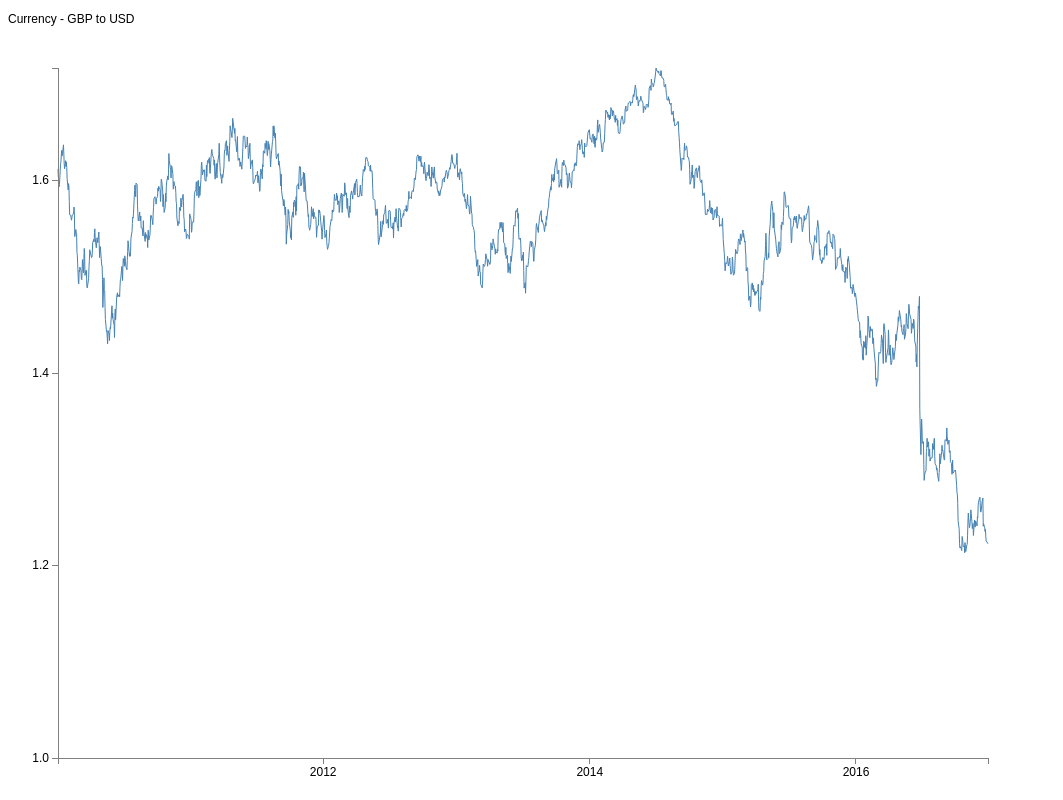
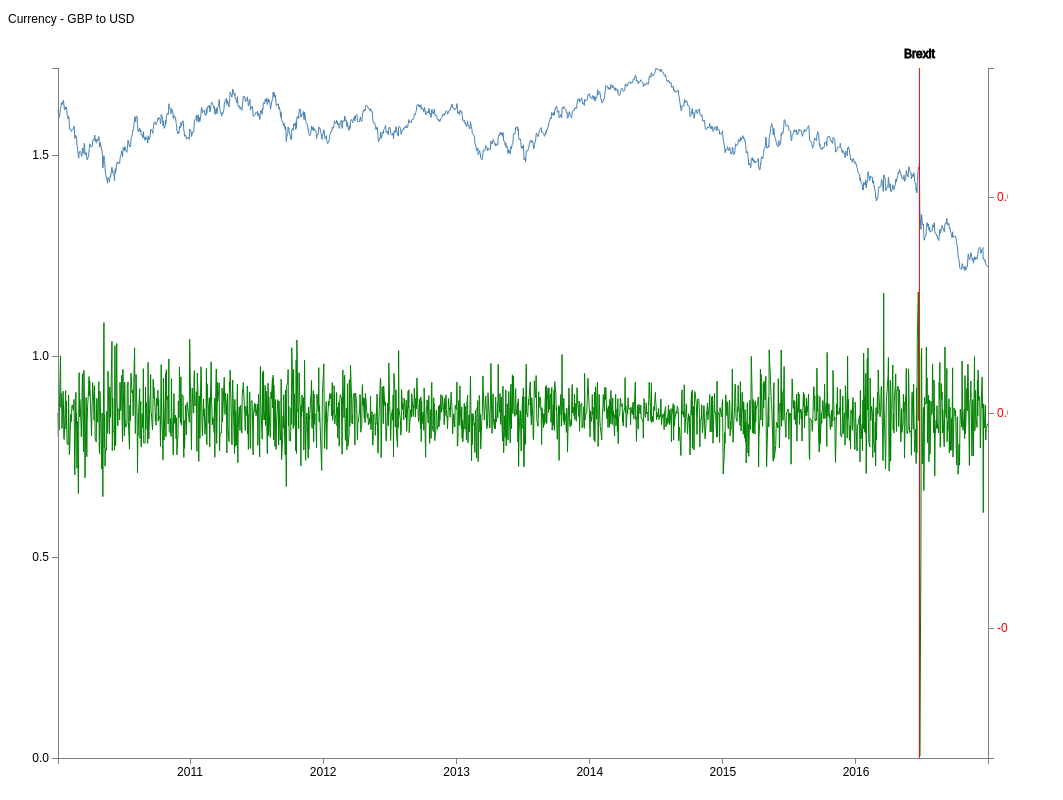
Before and after one commit to cinfwatd/Comp6234D3, a website: page test-jas/Cur_Graph.html in a window 1280 px wide. Shown: the whole page, without its empty margins (0-1063 px from the left). Drawn offline with nearby package versions, Linux system fonts and the light colour scheme; files whose address does not match are found by name.

Commit message:
Added vertical line for brexit date Added second Y-axis with growth rate

```diff
--- a/test-jas/Cur_Graph.html
+++ b/test-jas/Cur_Graph.html
@@ -3,6 +3,7 @@
 <head>
 	<meta name="description" content="Data Viz Group 1"/>
 	<meta charset="utf-8">
+
 	<style> /* set the CSS */
 
 		body {font: 12px Arial;}
@@ -20,7 +21,9 @@
 		    stroke-width: 1;
 		    shape-rendering: crispEdges;
 		}
+
  	</style>
+
 </head>
 <body>
 	<script src="http://d3js.org/d3.v3.min.js"></script>
@@ -36,26 +39,37 @@
 		// Set the ranges
 		var x = d3.time.scale().range([0, width]);
 		var y = d3.scale.linear().range([height, 0]);
+		var y2 = d3.scale.linear().range([height, 0]);
+
 
 		// Define the axes
 		var xAxis = d3.svg.axis()
 			.scale(x)
-		    .orient("bottom").ticks(5);
+		    .orient("bottom");
 
 		var yAxis = d3.svg.axis()
 			.scale(y)
 		    .orient("left").ticks(5);
+
+		var yAxis2 = d3.svg.axis()
+		    .scale(y2)
+		    .orient("right").ticks(5);
 
 		// Define the line
 		var valueline = d3.svg.line()
 		    .x(function(d) { return x(d.date); })
 		    .y(function(d) { return y(d.exchange);});
 
+ 		var growthline = d3.svg.line()
+			.x(function(d) { return x(d.date); })
+			.y(function(d) { return y2(d.growth); });
+
 		// Adds the svg canvas
 		var svg = d3.select("body")
 		    .append("svg")
 		        .attr("width", width + margin.left + margin.right)
 		        .attr("height", height + margin.top + margin.bottom)
+
 		    .append("g")
 		        .attr("transform",
 		              "translate(" + margin.left + "," + margin.top + ")");
@@ -66,18 +80,25 @@
 			data.forEach(function(d){
 					d.date = parseDate(d['date']);
 					d.exchange = +d['GBPtoUSD'];
-					d.growth = +d['growth_rate'];
+					d.growth = +d['growthRate'];
 			});
+
 			// Scale the range of the data
 
 			x.domain(d3.extent(data, function(d) { return d.date; }));
-	    	y.domain([1, d3.max(data, function(d) { return d.exchange;})]);
-
+	    	y.domain([0 , d3.max(data, function(d) { return Math.max(d.exchange);})]);
+	    	y2.domain([-0.08, 0.08]); //hard coded second y-axis	domain
 
 		    // Add the valueline path.
 		    svg.append("path")
 		        .attr("class", "line")
 		        .attr("d", valueline(data));
+
+		    // Add the growthline path
+			svg.append("path")
+			   	.attr("class", "line")
+			   	.style("stroke", "green")
+			   	.attr("d", growthline(data));
 
 		    // Add the X Axis
 		    svg.append("g")
@@ -85,11 +106,42 @@
 		        .attr("transform", "translate(0," + height + ")")
 		        .call(xAxis);
 
-		    // Add the Y Axis
+		    // Add the Y Axis (left)
 		    svg.append("g")
 		        .attr("class", "y axis")
 		        .call(yAxis);
+
+		    // Add the second Y Axis (right)
+		 	svg.append("g")
+				.attr("class", "y axis")
+				.attr("transform", "translate(" + width  + " ,0)")
+				.style("fill", "red")
+				.call(yAxis2);
+
+
+		   var brexit = parseDate("23/06/2016");
+
+		   svg.append("line")
+			    .style("stroke-width", 1)
+				.style("stroke", "red")
+			    .attr("x1", x(brexit))
+			    .attr("y1", 0)
+			    .attr("x2", x(brexit))
+			    .attr("y2", height);
+
+		   var text = "Brexit"
+
+		   d3.select("svg")
+		        .append("text")
+		        .style("stroke", "black")
+		        .attr("x", x(brexit) + margin.left)
+		        .attr("y", margin.top-10)
+		        .attr("text-anchor", "middle")
+		        .text(text);
+
 		});
+
+
 	</script>
 </body>
 </html>
```
